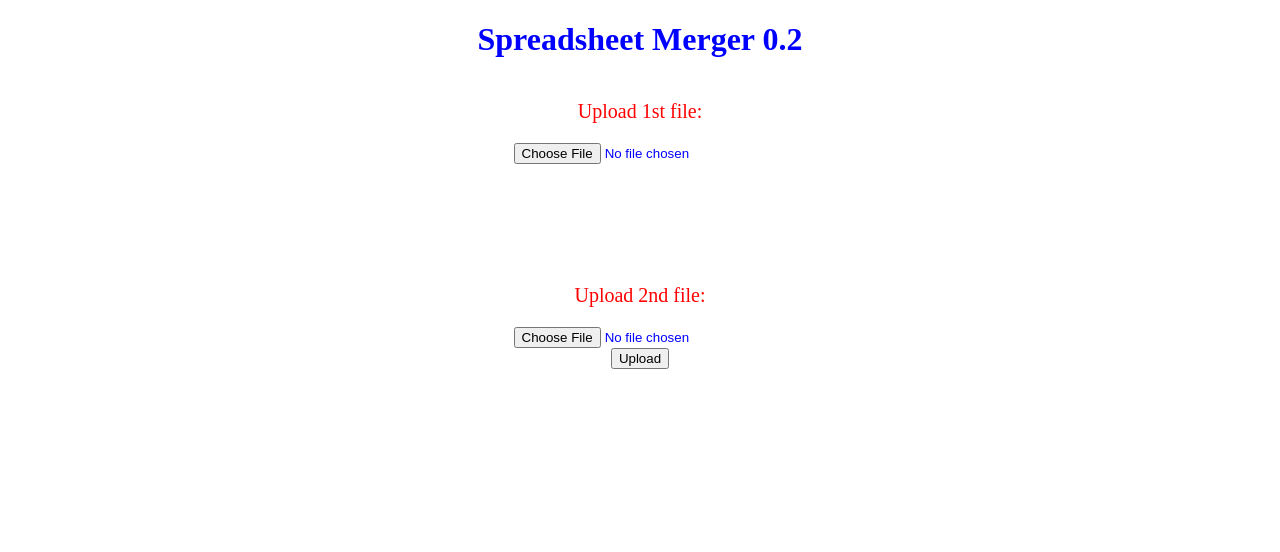
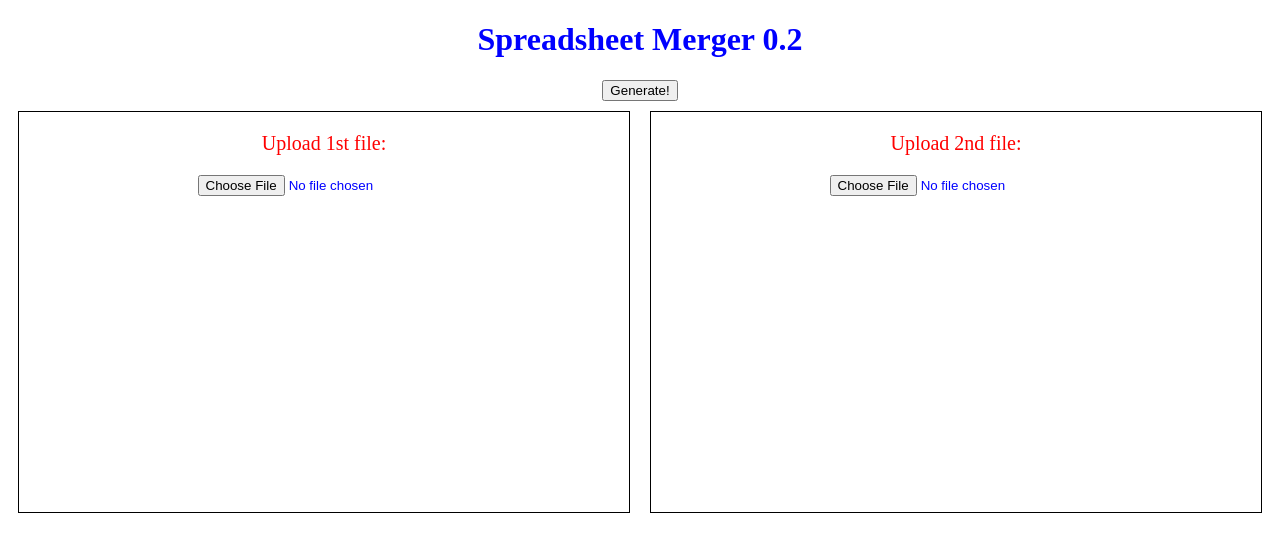
Before and after one commit to AleafNurr/SpreadsheetMergerApp, a Flask app: page / in a window 1280 px wide. Shown: the top 552 px of the page. Run offline with Flask 3, Linux system fonts and the light colour scheme.

Commit message:
Added form to handle file upload + serve static js script file

```diff
--- a/templates/index.html
+++ b/templates/index.html
@@ -9,20 +9,27 @@
         <div>
             <h1>Spreadsheet Merger 0.2</h1>
         </div>
-        <form action ="/success" method="post" enctype="multipart/form-data">
+        <form
+            id="uploadForm"
+            action="/success"
+            method="post"
+            enctype="multipart/form-data"
+        >
+            <div>
+                <input type="submit" value="Generate!">
+            </div>
             <div class="grid-container">
-                <div class="item1" id="border-container" >
+                <div class="dropzone item1" id="drop-zone-1">
                     <p> Upload 1st file: </p>
-                    <input type="file" name="file1" id="file1">
+                    <input id="file-input-1" type="file" />
                 </div>
-                <div class="item2" id="border-container" >
+                <div class="dropzone item2" id="drop-zone-2">
                     <p> Upload 2nd file: </p>
-                    <input type="file" name="file2" id="file2">
+                    <input id="file-input-2" type="file" />
                 </div>
             </div>
-            <div id="button-container">
-                <input type="submit" value="Upload">
-            </div>
         </form>
+        <script type="text/javascript"
+        src="{{ url_for('static', filename='submit.js') }}"></script>
     </body>
 </html>
```
